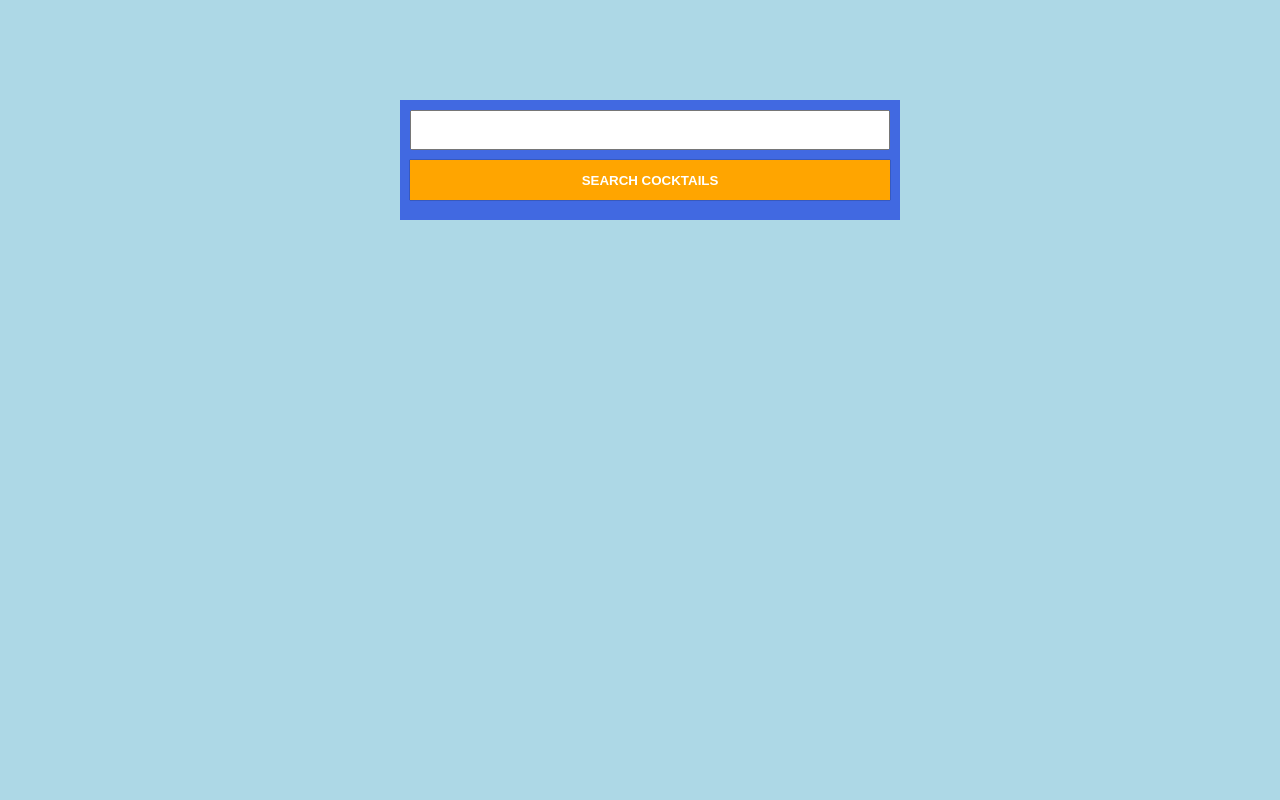
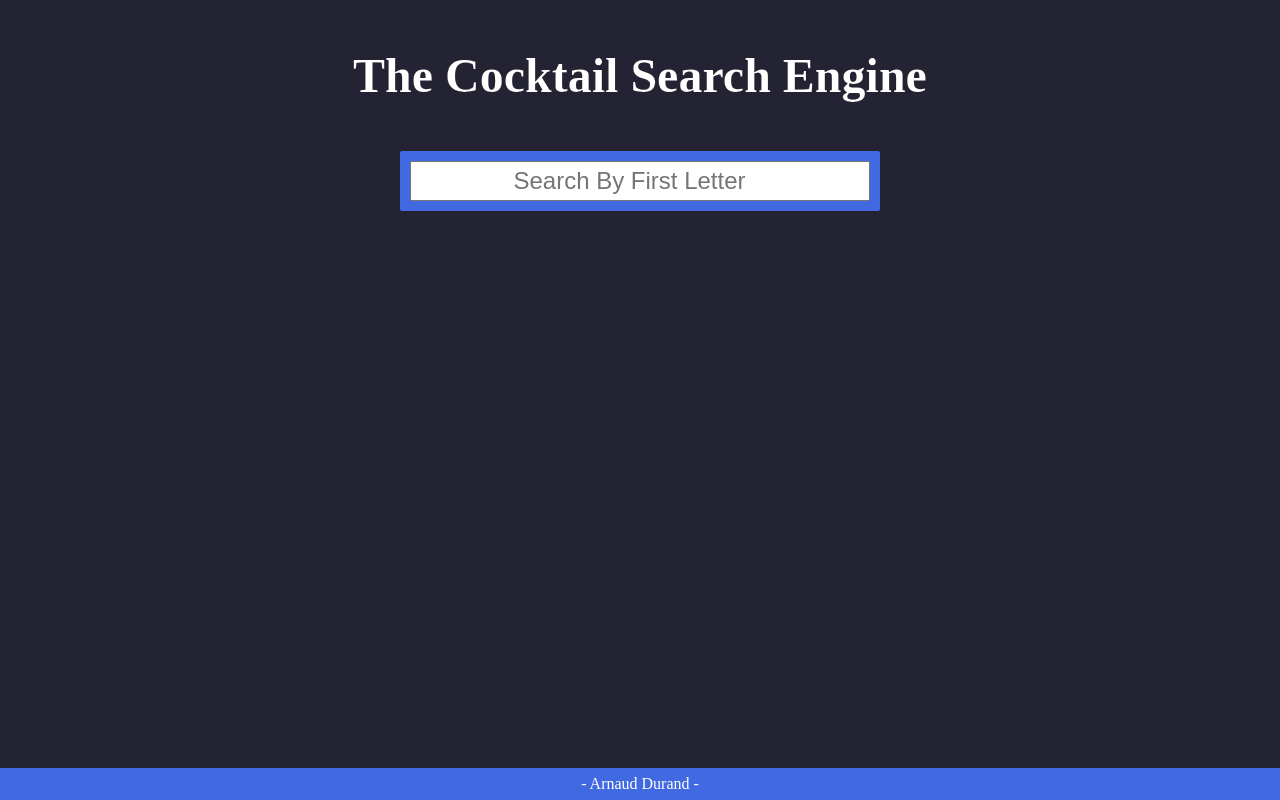
Before and after one commit to Hardream-cmd/OAMK-WebDev-ExtraGrades-CocktailDB, a React (Create React App) app: page / in a window 1280 px wide. Built offline with nearby package versions, Linux system fonts and the light colour scheme.

Commit message:
second commit - final css

```diff
--- a/src/App.js
+++ b/src/App.js
@@ -1,4 +1,4 @@
-import React, { Component, component } from "react";
+import React, { Component } from "react";
 
 class App extends Component {
   constructor(props) {
@@ -12,31 +12,26 @@
     const letter = e.target.value;
     const url =
       `https://www.thecocktaildb.com/api/json/v1/1/search.php?f=` + letter;
+
     fetch(url)
       .then((response) => response.json())
       .then((data) => this.setState({ cocktails: data }));
   };
   submithandler = (e) => {
     e.preventDefault();
-
   };
   result = () => {
     const data = this.state.cocktails.drinks;
     if (data) {
       return data.map((cocktail) => (
         <div className="main-card" key={cocktail.idDrink}>
-          <img
-            src={cocktail.strDrinkThumb}
-            alt="cocktails"
-            height="200"
-            width="200"
-          />
+          <img src={cocktail.strDrinkThumb} alt="cocktails" />
           <br />
           <h2 className="main-title">{cocktail.strDrink}</h2>
+          <h4>Main Ingredients:</h4>
           <p className="main-ing">
-            Ingredients:
-            {cocktail.strIngredient1},{cocktail.strIngredient2},
-            {cocktail.strIngredient3},
+            {cocktail.strIngredient1},&nbsp;{cocktail.strIngredient2},&nbsp;
+            {cocktail.strIngredient3}
           </p>
         </div>
       ));
@@ -45,20 +40,21 @@
   render() {
     return (
       <>
+        <h1 className="page-title">The Cocktail Search Engine</h1>
         <div className="main-container">
           <form onSubmit={this.submithandler}>
             <div className="search-container">
               <input
                 type="search"
                 className="search-field"
+                placeholder="Search by first letter"
                 onChange={this.changehandler}
               />
-              <br />
-              <button className="submit-btn">SEARCH COCKTAILS</button>
             </div>
           </form>
         </div>
-        {this.result()}
+        <div className="result">{this.result()}</div>
+        <footer>- Arnaud Durand -</footer>
       </>
     );
   }
--- a/src/index.css
+++ b/src/index.css
@@ -1,3 +1,7 @@
+:root {
+  --dblue: #242333;
+}
+
 * {
   margin: 0;
   padding: 0;
@@ -5,64 +9,82 @@
 }
 
 body {
-  background-color: lightblue;
+  background-color: var(--dblue);
+}
+
+.page-title {
+  color: white;
+  text-align: center;
+  margin: 1em 0 0 0;
+  -webkit-text-stroke-width: 0.2px;
+  -webkit-text-stroke-color: black;
+  font-size: 3rem;
 }
 
 .main-container {
-  height: 120px;
-  width: 500px;
+  display: block;
+  margin: auto;
+  width: 30em;
+  border-radius: 2px;
   background-color: royalblue;
   text-align: center;
-  margin-top: 100px;
-  margin-left: 400px;
+  margin-top: 3em;
   padding: 10px;
 }
 
-.search-field,
-.submit-btn {
+.search-field {
+  text-transform: capitalize;
+  text-align: center;
   width: 100%;
   height: 40px;
-  margin-bottom: 10px;
+  font-size: 1.5rem;
 }
 
-.search-field {
-  font-size: 1.5rem;
-  color: darkblue;
-  outline: none;
+.search-field::placeholder {
+  text-align: center;
 }
 
-.submit-btn {
-  background-color: orange;
-  color: white;
-  font-weight: bolder;
-  font-size: 1;
-  outline: none;
-  border: none;
-  cursor: pointer;
-  padding: 2px;
-  box-shadow: 0px 0px 1px #111;
+.result {
+  text-align: center;
 }
 
 .main-card {
+  text-align: center;
+  border-radius: 3px;
   background-color: white;
-  height: 350px;
-  width: 300px;
   box-shadow: 1px 2px 1px #111;
-  padding: 40px;
   display: inline-block;
-  margin-right: 20px;
-  margin-bottom: 10px;
-  margin-left: 10px;
+  width: 100%;
+  margin: 5em 1em 0 0;
+  height: 21em;
+  width: 21em;
+  padding: 3em;
+  word-break: break-word;
+  overflow: hidden;
 }
 
-.maint-title {
+.main-card img {
+  height: 12em;
+  width: 12em;
+}
+
+.main-title {
   font-size: 1rem;
-  color: orange;
   text-transform: uppercase;
 }
 
 .main-ing {
   font-size: 1rem;
-  color: purple;
-  font-style: italic;
 }
+
+footer {
+  position: fixed;
+  left: 0;
+  bottom: 0;
+  height: 2em;
+  width: 100%;
+  background-color: royalblue;
+  color: white;
+  text-align: center;
+  line-height: 2em;
+}
```
Also changed, not shown: src/App.css (deleted, +0 -38 lines).
